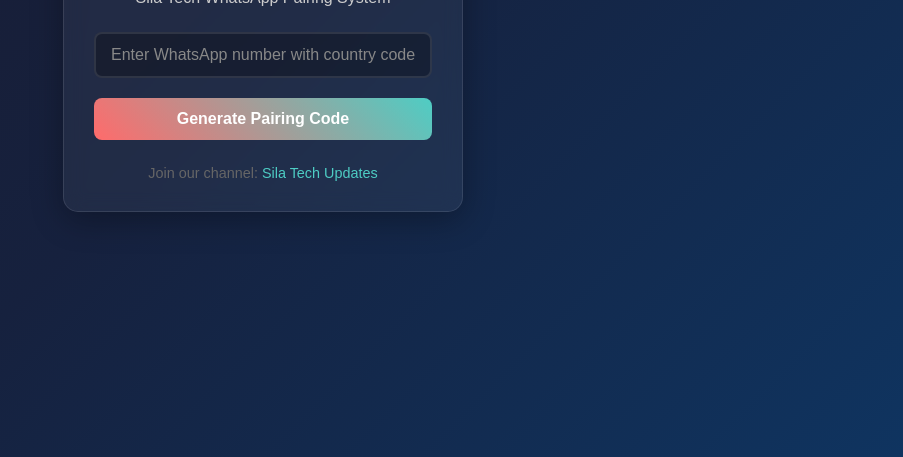
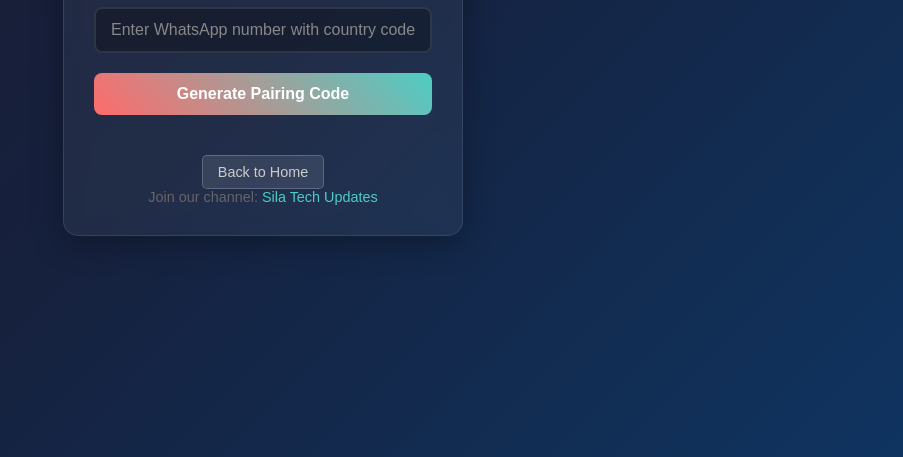
Before and after one commit to silatrix2/Sessions-id, a website: page pair.html in a window 1280 px wide. Shown: the part 343-800 px from the top of the page, without its empty margins (377-1280 px from the left). Drawn offline with Linux system fonts and the light colour scheme.

Commit message:
Update pair.html

```diff
--- a/pair.html
+++ b/pair.html
@@ -144,6 +144,17 @@
         .channel-link:hover {
             text-decoration: underline;
         }
+
+        .back-btn {
+            margin-top: 15px;
+            background: rgba(255, 255, 255, 0.1);
+            color: #ccc;
+            border: 1px solid rgba(255, 255, 255, 0.2);
+            padding: 8px 15px;
+            border-radius: 5px;
+            text-decoration: none;
+            display: inline-block;
+        }
     </style>
 </head>
 <body>
@@ -171,6 +182,7 @@
         </div>
 
         <div class="footer">
+            <a href="/" class="back-btn">Back to Home</a>
             <p>Join our channel:
                 <a href="https://whatsapp.com/channel/0029Vb6DeKwCHDygxt0RXh0L"
                    class="channel-link" target="_blank">
```
